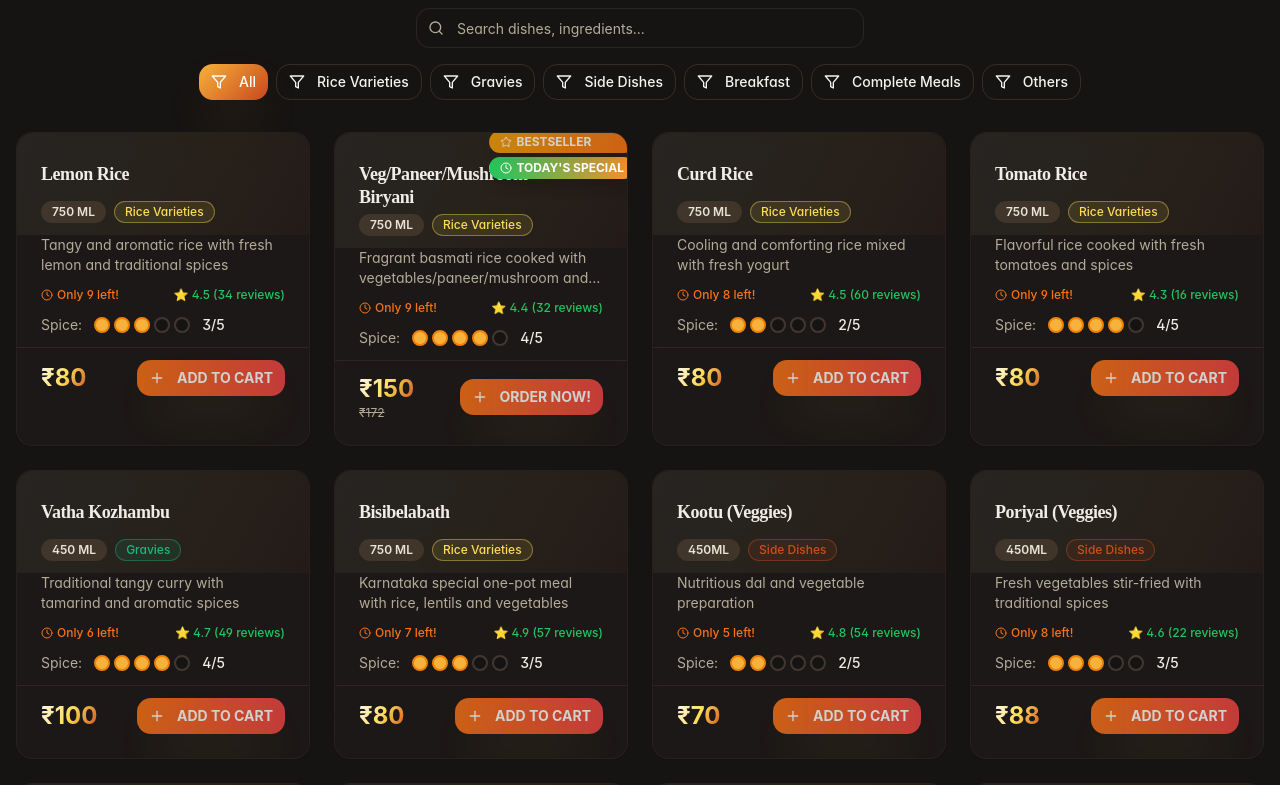
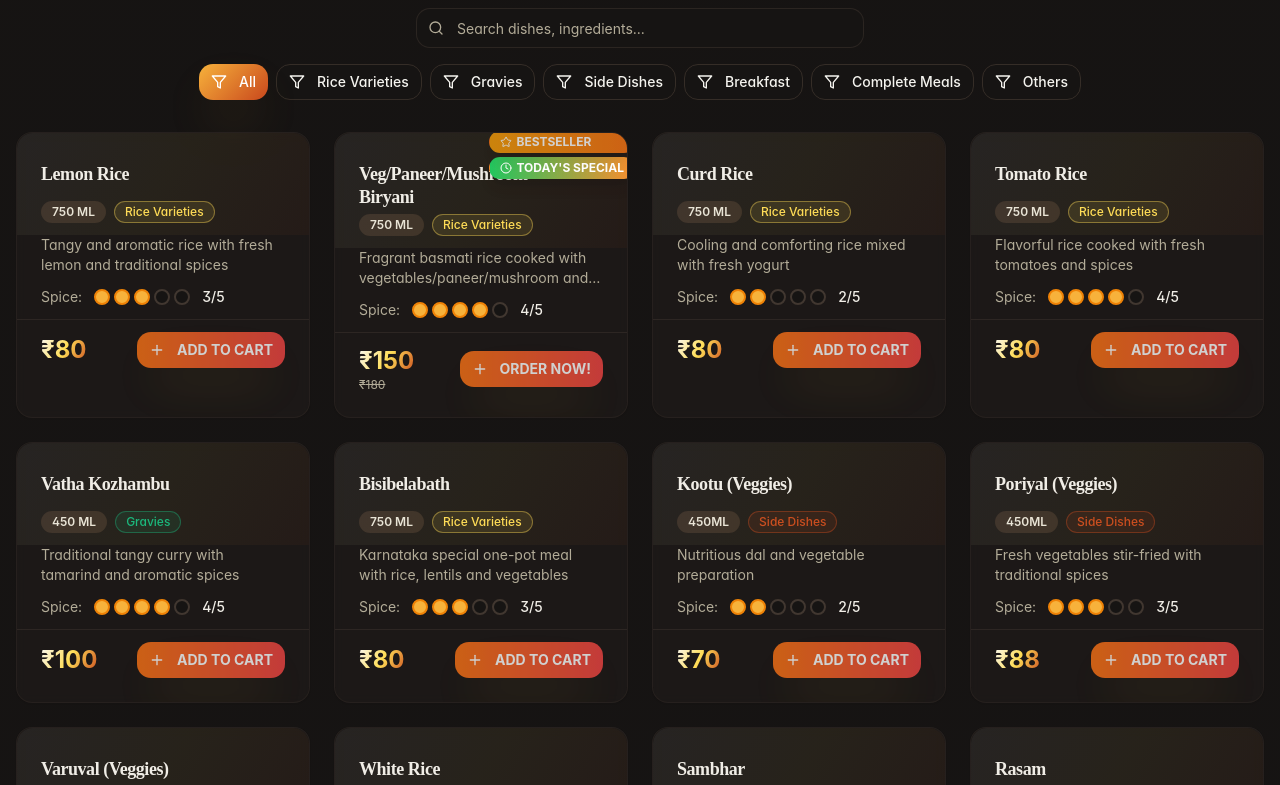
Before and after one commit to Gowtz07/dhanaskitchen, a React (Vite) app: page / in a window 1280 px wide. Shown: the part 1320-2105 px from the top of the page. Built offline with nearby package versions, Linux system fonts and the light colour scheme.

Commit message:
Refine takeaway focus and pricing

```diff
--- a/src/components/MenuCard.tsx
+++ b/src/components/MenuCard.tsx
@@ -112,17 +112,6 @@ export const MenuCard = ({ dish, onAddToCart, onViewDetails, className, style }:
             {dish.description || dish.ingredients}
           </p>
 
-          {/* Urgency & Social Proof */}
-          <div className="flex items-center justify-between text-xs">
-            <span className="text-orange-500 font-medium flex items-center gap-1">
-              <Clock className="h-3 w-3" />
-              Only {stockLeft} left!
-            </span>
-            <span className="text-green-500 font-medium">
-              ⭐ {(4.2 + Math.random() * 0.7).toFixed(1)} ({Math.floor(Math.random() * 50) + 15} reviews)
-            </span>
-          </div>
-
           <SpiceLevel
             level={selectedSpiceLevel}
             onChange={setSelectedSpiceLevel}
@@ -137,9 +126,9 @@ export const MenuCard = ({ dish, onAddToCart, onViewDetails, className, style }:
             <div className="text-2xl font-bold bg-gradient-luxury bg-clip-text text-transparent">
               ₹{dish.price}
             </div>
-            {hasSpecialOffer && (
+            {dish.price > 100 && (
               <div className="text-xs text-muted-foreground line-through">
-                ₹{Math.floor(dish.price * 1.15)}
+                ₹{Math.floor(dish.price * 1.2)}
               </div>
             )}
           </div>
@@ -150,7 +139,7 @@ export const MenuCard = ({ dish, onAddToCart, onViewDetails, className, style }:
             className="min-w-[120px] bg-gradient-to-r from-orange-500 to-red-500 hover:from-red-500 hover:to-orange-500 text-white font-bold hover:scale-105 transform transition-luxury shadow-warm animate-pulse hover:animate-none"
           >
             <Plus className="h-4 w-4 mr-1" />
-            {isLimited ? 'GRAB NOW!' : hasSpecialOffer ? 'ORDER NOW!' : 'ADD TO CART'}
+            {isLimited ? 'GRAB NOW!' : dish.price > 100 ? 'ORDER NOW!' : 'ADD TO CART'}
           </Button>
         </div>
       </CardFooter>
--- a/src/components/MenuSection.tsx
+++ b/src/components/MenuSection.tsx
@@ -45,7 +45,7 @@ export const MenuSection = forwardRef<HTMLElement, MenuSectionProps>(({ onAddToC
         <div className="text-center mb-16">
           {/* Special Offer Banner */}
           <div className="bg-gradient-to-r from-red-500 via-orange-500 to-red-500 text-white py-3 px-6 rounded-lg mb-8 animate-pulse shadow-2xl">
-            <p className="font-bold text-lg">🔥 LIMITED TIME: FREE DELIVERY on orders above ₹300! 🔥</p>
+            <p className="font-bold text-lg">🔥 LIMITED TIME: Special Combo Offers Available! 🔥</p>
           </div>
 
           <h2 className="text-4xl md:text-6xl lg:text-7xl font-bold mb-6 font-playfair">
@@ -59,8 +59,7 @@ export const MenuSection = forwardRef<HTMLElement, MenuSectionProps>(({ onAddToC
           {/* Trust Badges */}
           <div className="flex justify-center gap-4 mt-6 flex-wrap">
             <Badge className="bg-green-500 text-white">✅ Fresh Daily</Badge>
-            <Badge className="bg-blue-500 text-white">🏆 Award Winning</Badge>
-            <Badge className="bg-purple-500 text-white">⚡ Fast Delivery</Badge>
+            <Badge className="bg-purple-500 text-white">⚡ Quick Takeaway</Badge>
             <Badge className="bg-orange-500 text-white">💯 100% Authentic</Badge>
           </div>
         </div>
```
